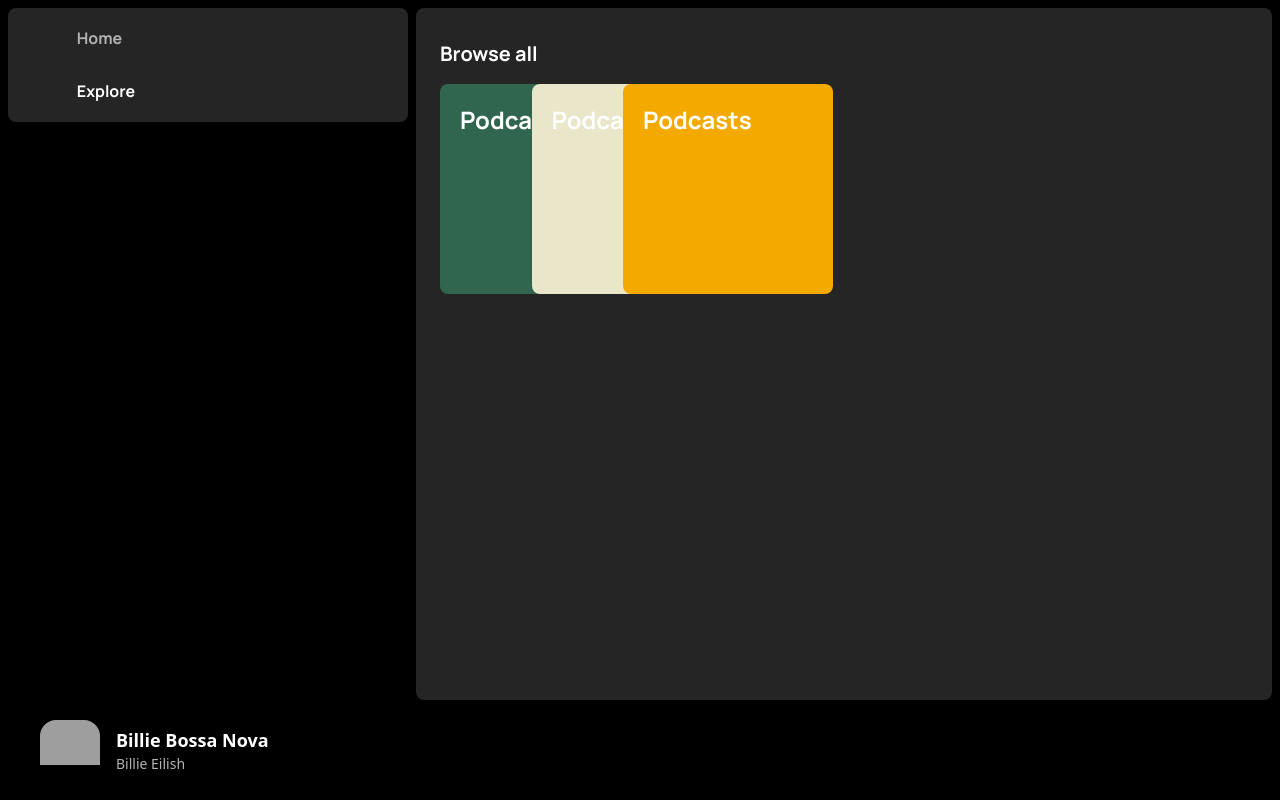
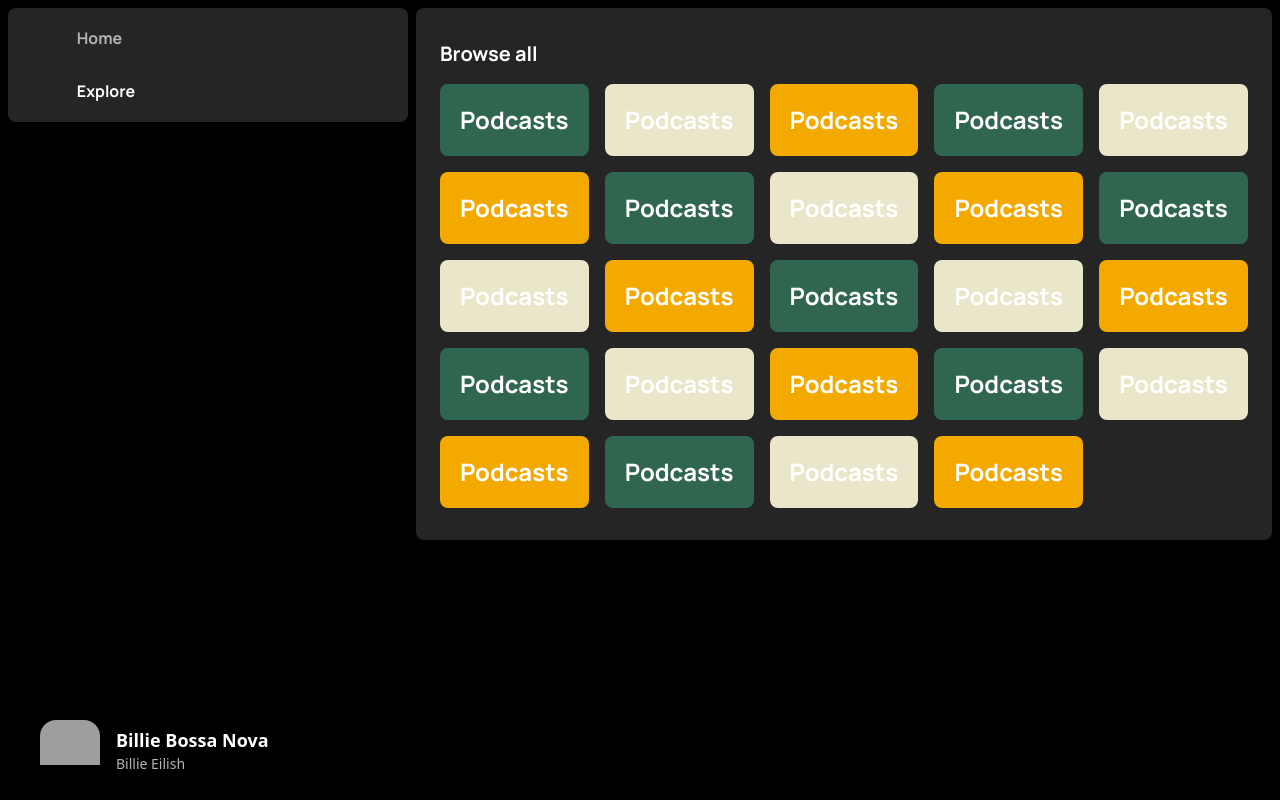
Before and after one commit to thel3onardo/spootify, a SvelteKit app in the folder apps/client/: page /explore in a window 1280 px wide. Built offline with nearby package versions, Linux system fonts and the light colour scheme; grey boxes are pictures that could not be loaded; some icons are missing.

Commit message:
refactor(client): improvements

```diff
--- a/apps/client/moon.yml
+++ b/apps/client/moon.yml
@@ -7,7 +7,7 @@ tasks:
     outputs:
       - 'build'
 
-  tauri:
+  tauri-dev:
     command:
       - 'tauri'
     args:
--- a/apps/client/src/lib/components/GenreItem.svelte
+++ b/apps/client/src/lib/components/GenreItem.svelte
@@ -5,9 +5,10 @@
     categoryCover: string;
 </script>
 
-<a href={redirectUrl}>
+<!-- TODO: Insert image cover in this component -->
+<a href="/">
   <div
-    class="p-5 relative rounded-lg w-[210px] h-[210px] genre-item"
+    class="p-5 relative rounded-lg genre-item"
     style="--theme-color: {rgbColor}"
   >
     <h2 class="font-manrope font-bold text-2xl">{name}</h2>
@@ -17,13 +18,10 @@
 <style>
   .genre-item {
     background-color: rgb(var(--theme-color));
-    transition:
-      box-shadow 0.2s ease-out,
-      transform 0.4s ease;
+    transition: box-shadow 0.2s ease-out;
   }
 
   .genre-item:hover {
-    transform: translateY(-5px);
-    box-shadow: 0px 7px 20px rgba(var(--theme-color), 0.4);
+    box-shadow: 0px 7px 20px rgba(var(--theme-color), 0.1);
   }
 </style>
--- a/apps/client/src/routes/(app)/explore/+page.svelte
+++ b/apps/client/src/routes/(app)/explore/+page.svelte
@@ -20,13 +20,141 @@
       redirectUrl: '/genres/podcasts',
       categoryCover: '',
     },
+    {
+      name: 'Podcasts',
+      rgbColor: '48, 102, 80',
+      redirectUrl: '/genres/podcasts',
+      categoryCover: '',
+    },
+    {
+      name: 'Podcasts',
+      rgbColor: '234, 230, 202',
+      redirectUrl: '/genres/podcasts',
+      categoryCover: '',
+    },
+    {
+      name: 'Podcasts',
+      rgbColor: '244, 169, 0',
+      redirectUrl: '/genres/podcasts',
+      categoryCover: '',
+    },
+    {
+      name: 'Podcasts',
+      rgbColor: '48, 102, 80',
+      redirectUrl: '/genres/podcasts',
+      categoryCover: '',
+    },
+    {
+      name: 'Podcasts',
+      rgbColor: '234, 230, 202',
+      redirectUrl: '/genres/podcasts',
+      categoryCover: '',
+    },
+    {
+      name: 'Podcasts',
+      rgbColor: '244, 169, 0',
+      redirectUrl: '/genres/podcasts',
+      categoryCover: '',
+    },
+    {
+      name: 'Podcasts',
+      rgbColor: '48, 102, 80',
+      redirectUrl: '/genres/podcasts',
+      categoryCover: '',
+    },
+    {
+      name: 'Podcasts',
+      rgbColor: '234, 230, 202',
+      redirectUrl: '/genres/podcasts',
+      categoryCover: '',
+    },
+    {
+      name: 'Podcasts',
+      rgbColor: '244, 169, 0',
+      redirectUrl: '/genres/podcasts',
+      categoryCover: '',
+    },
+    {
+      name: 'Podcasts',
+      rgbColor: '48, 102, 80',
+      redirectUrl: '/genres/podcasts',
+      categoryCover: '',
+    },
+    {
+      name: 'Podcasts',
+      rgbColor: '234, 230, 202',
+      redirectUrl: '/genres/podcasts',
+      categoryCover: '',
+    },
+    {
+      name: 'Podcasts',
+      rgbColor: '244, 169, 0',
+      redirectUrl: '/genres/podcasts',
+      categoryCover: '',
+    },
+    {
+      name: 'Podcasts',
+      rgbColor: '48, 102, 80',
+      redirectUrl: '/genres/podcasts',
+      categoryCover: '',
+    },
+    {
+      name: 'Podcasts',
+      rgbColor: '234, 230, 202',
+      redirectUrl: '/genres/podcasts',
+      categoryCover: '',
+    },
+    {
+      name: 'Podcasts',
+      rgbColor: '244, 169, 0',
+      redirectUrl: '/genres/podcasts',
+      categoryCover: '',
+    },
+    {
+      name: 'Podcasts',
+      rgbColor: '48, 102, 80',
+      redirectUrl: '/genres/podcasts',
+      categoryCover: '',
+    },
+    {
+      name: 'Podcasts',
+      rgbColor: '234, 230, 202',
+      redirectUrl: '/genres/podcasts',
+      categoryCover: '',
+    },
+    {
+      name: 'Podcasts',
+      rgbColor: '244, 169, 0',
+      redirectUrl: '/genres/podcasts',
+      categoryCover: '',
+    },
+    {
+      name: 'Podcasts',
+      rgbColor: '48, 102, 80',
+      redirectUrl: '/genres/podcasts',
+      categoryCover: '',
+    },
+    {
+      name: 'Podcasts',
+      rgbColor: '234, 230, 202',
+      redirectUrl: '/genres/podcasts',
+      categoryCover: '',
+    },
+    {
+      name: 'Podcasts',
+      rgbColor: '244, 169, 0',
+      redirectUrl: '/genres/podcasts',
+      categoryCover: '',
+    },
   ];
 </script>
 
-<div class="w-full h-full bg-gray-800 text-white rounded-lg py-8 px-6">
+<div class="w-full bg-gray-800 text-white rounded-lg py-8 px-6">
   <h1 class="font-manrope font-bold text-xl mb-4">Browse all</h1>
 
-  <div class="grid grid-cols-9 gap-4">
+  <div
+    class="grid sm:grid-cols-3 md:grid-cols-3 lg:grid-cols-4 xl:grid-cols-5 2xl:grid-cols-6 gap-4 max-w-[2000px]"
+  >
     {#each categories as { name, rgbColor, redirectUrl, categoryCover }}
       <CategoryItem {name} {rgbColor} {redirectUrl} {categoryCover} />
     {/each}
--- a/apps/client/src/routes/(app)/playlist/[id]/+page.ts
+++ b/apps/client/src/routes/(app)/playlist/[id]/+page.ts
@@ -1,4 +1,4 @@
-import type { IPlaylist } from './types.js';
+import type { IPlaylist } from './interfaces';
 
 /** @type {import('./$types').PageLoad} */
 export function load({ params }) {
--- /dev/null
+++ b/apps/client/src/routes/(app)/playlist/[id]/interfaces.ts
@@ -0,0 +1,5 @@
+export interface IPlaylist {
+  name: string;
+  coverUrl: string;
+  description: string;
+}
```
Also changed, not shown: apps/client/src/routes/(app)/playlist/[id]/+page.svelte (+1 -7 lines).
